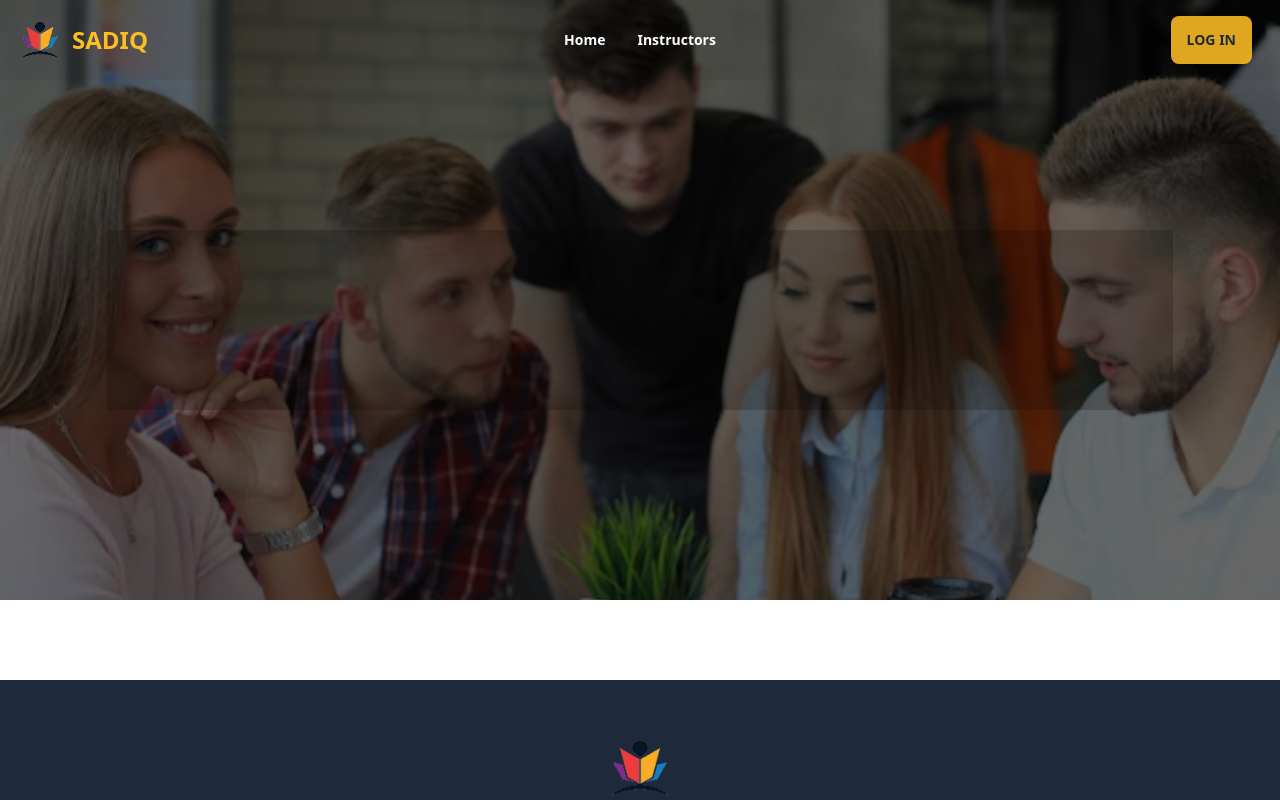
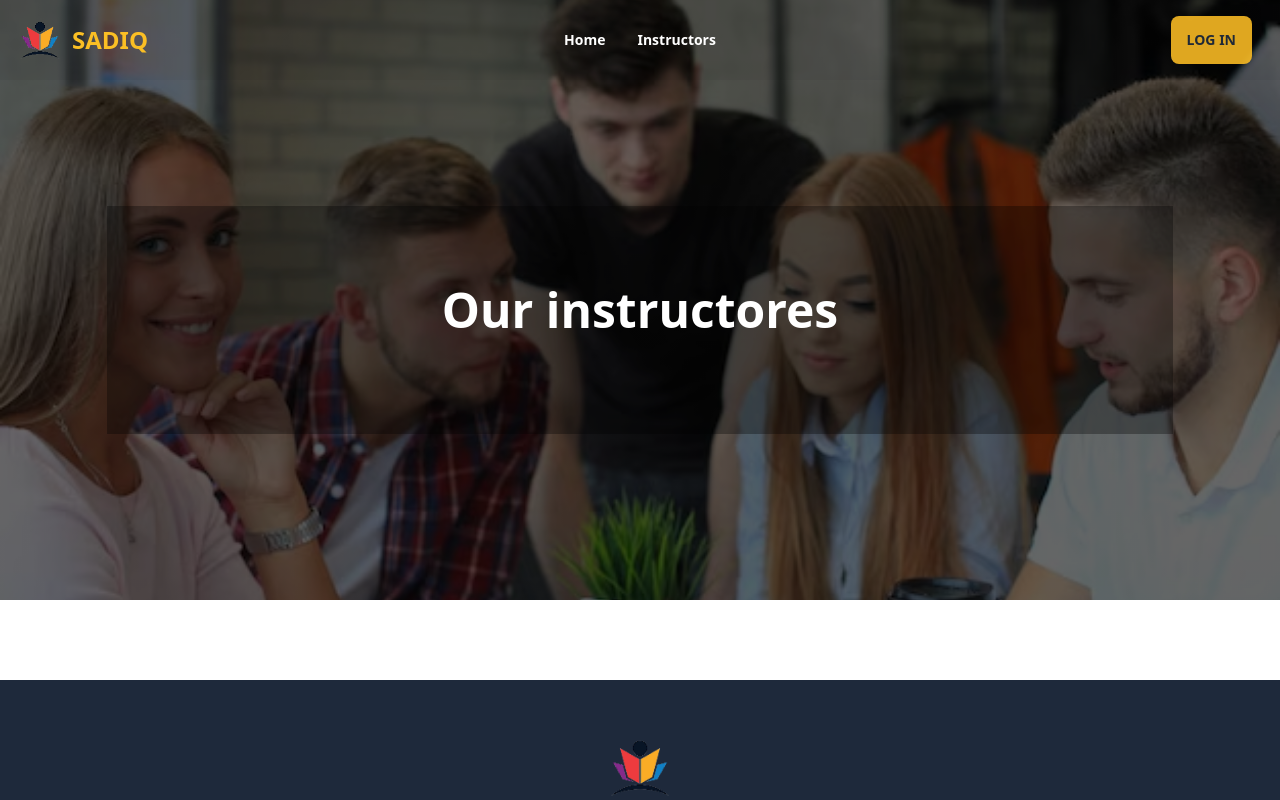
Before and after one commit to HmSani6699/summer-camp-client, a React (Vite) app: page /instructors in a window 1280 px wide. Shown: the top 800 px of the page. Built offline with nearby package versions, Linux system fonts and the light colour scheme; no server answers.

Commit message:
added the banner title

```diff
--- a/src/Component/ShearBanner/ShearBanner.jsx
+++ b/src/Component/ShearBanner/ShearBanner.jsx
@@ -6,9 +6,9 @@ const ShearBanner = ({title}) => {
     return (
         <div className="hero h-[600px] mb-20  " style={{ backgroundImage:
             `linear-gradient(rgba(0, 0, 0, 0.6), rgba(0, 0, 0, 0.6)), url(${banner})`}}>
-            <div className="hero-content text-center mt-10 py-20 text-neutral-content  bg-[#00000030] w-5/6">
+            <div className="hero-content text-center mt-10 py-20 text-neutral-content  bg-[#00000052] w-5/6">
                 <div className=" text-black">
-                    <h1 className="mb-5 text-5xl font-bold text-amber-400">{title}</h1>
+                    <h1 className="mb-5 text-5xl font-bold text-white">{title}</h1>
                 </div>
             </div>
         </div>
--- a/src/Pages/Instructors/Instructors.jsx
+++ b/src/Pages/Instructors/Instructors.jsx
@@ -5,7 +5,7 @@ const Instructors = () => {
     return (
         <div>
              <Helmet><title>Sadiq | instructores</title></Helmet>
-            <ShearBanner></ShearBanner>
+            <ShearBanner title={'Our instructores'}></ShearBanner>
         </div>
     );
 };
```
